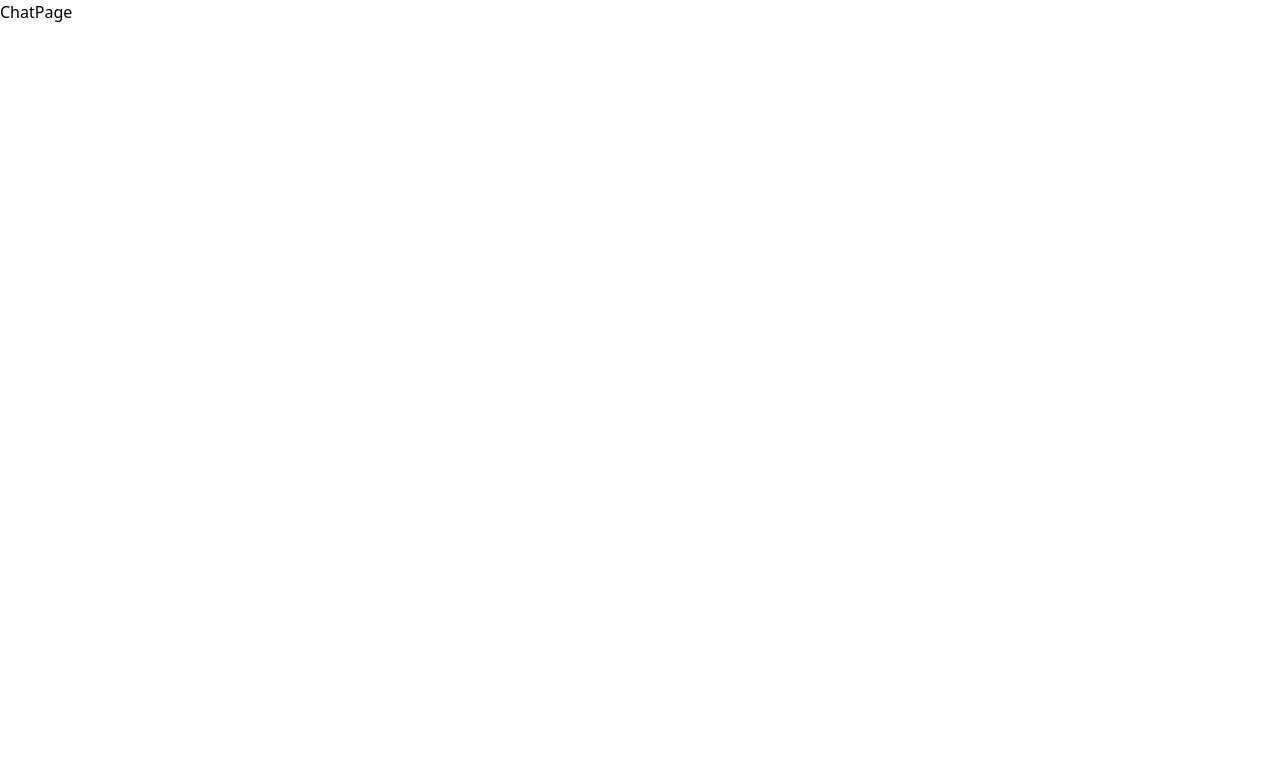
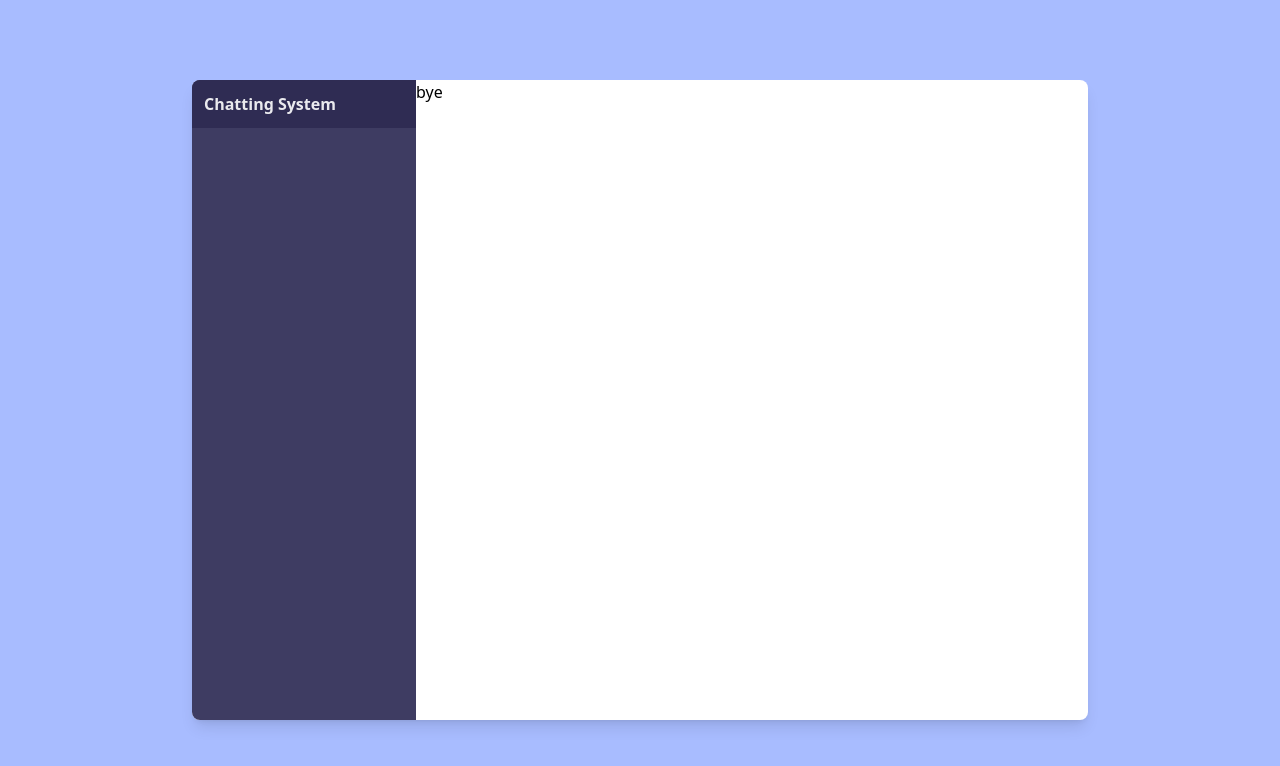
Before and after one commit to Shikharmall/chattingSystemReact, a React (Vite) app: page / in a window 1280 px wide. Shown: the top 766 px of the page. Built offline with nearby package versions, Linux system fonts and the light colour scheme.

Commit message:
added box

```diff
--- a/src/pages/ChatPage.jsx
+++ b/src/pages/ChatPage.jsx
@@ -2,6 +2,21 @@ import React from 'react'
 
 export default function ChatPage() {
   return (
-    <div>ChatPage</div>
+    <div className='bg-[#a8bcff] w-[100vw] h-[100vh] flex justify-center items-center'>
+
+        <div className='bg-white w-[70vw] h-[80vh] rounded-lg shadow-lg'>
+
+            <div className='flex w-full h-full'>
+                <div className='w-1/4 bg-[#3e3c62] h-[100%] rounded-l-lg flex flex-col'>
+                    <div className='p-3 flex bg-[#2f2c53] rounded-tl-lg'>
+                        <p className='text-white text-opacity-90 font-semibold'>Chatting System</p>
+                    </div>
+                </div>
+                <div className='w-3/4 h-full'> bye</div>
+            </div>
+
+        </div>
+
+    </div>
   )
 }
```
